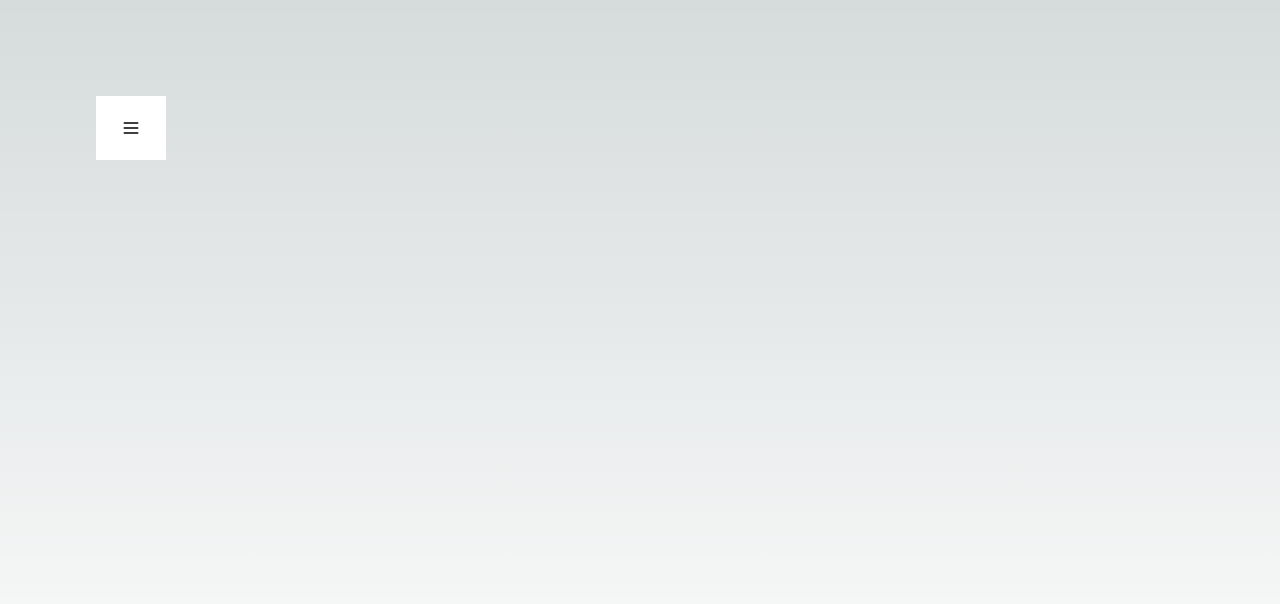
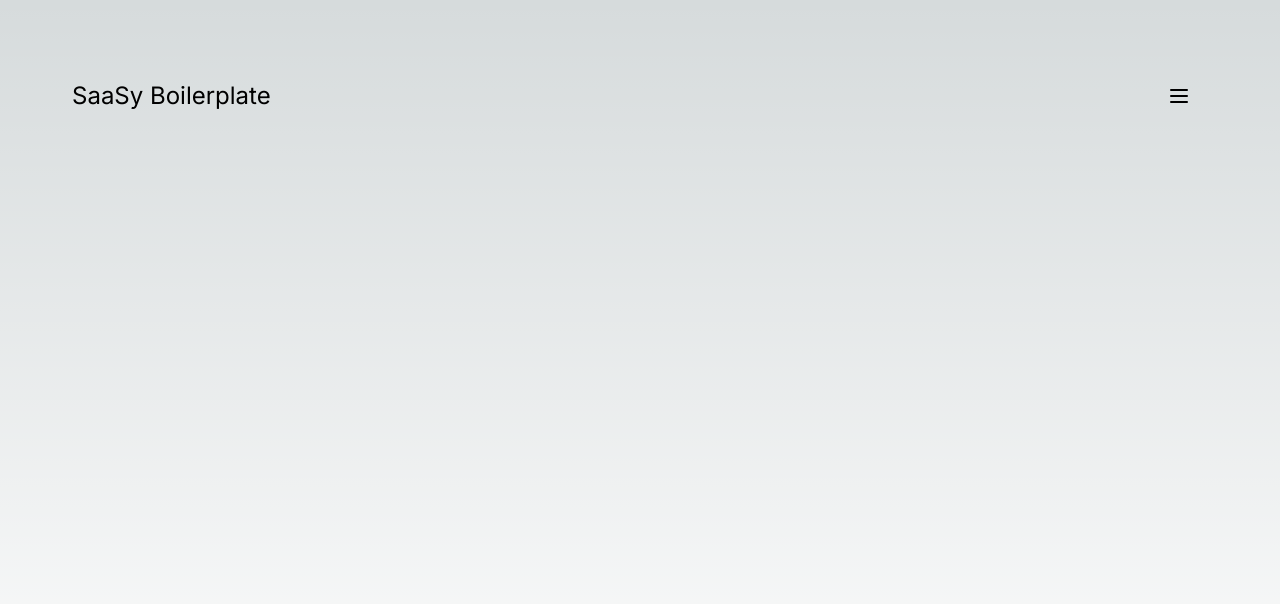
Before and after one commit to mshadev/next-saas-boilerplate, a Next.js app: page / in a window 1280 px wide. Shown: the top 604 px of the page. Built offline with nearby package versions, Linux system fonts and the light colour scheme.

Commit message:
[next-auth] - add styling

```diff
--- a/app/(components)/Nav/Nav.tsx
+++ b/app/(components)/Nav/Nav.tsx
@@ -1,23 +1,13 @@
+import { Menu } from "lucide-react";
+
 export default function Nav() {
   return (
-    <div className="navbar bg-base-100">
-      <div className="flex-none">
-        <button className="btn btn-round btn-ghost">
-          <svg
-            xmlns="http://www.w3.org/2000/svg"
-            fill="none"
-            viewBox="0 0 24 24"
-            className="inline-block w-5 h-5 stroke-current"
-          >
-            <path
-              strokeLinecap="round"
-              strokeLinejoin="round"
-              strokeWidth="2"
-              d="M4 6h16M4 12h16M4 18h16"
-            ></path>
-          </svg>
-        </button>
-      </div>
+    <div className="navbar flex w-full justify-between">
+      <div className="cursor-pointer text-2xl">SaaSy Boilerplate</div>
+
+      <button className="btn btn-round btn-ghost">
+        <Menu />
+      </button>
     </div>
   );
 }
--- a/app/page.tsx
+++ b/app/page.tsx
@@ -2,8 +2,8 @@ import Nav from "./(components)/Nav/Nav";
 
 export default function Home() {
   return (
-    <main className="flex min-h-screen justify-between p-24">
-      <header>
+    <main className="flex min-h-screen justify-between p-16">
+      <header className="w-full">
         <Nav />
       </header>
     </main>
--- a/package.json
+++ b/package.json
@@ -9,6 +9,7 @@
     "lint": "next lint"
   },
   "dependencies": {
+    "lucide-react": "^0.303.0",
     "next": "14.0.4",
     "next-auth": "^4.24.5",
     "react": "^18",
```
Also changed, not shown: 1 other file (tests, documents, lock files or other folders).
